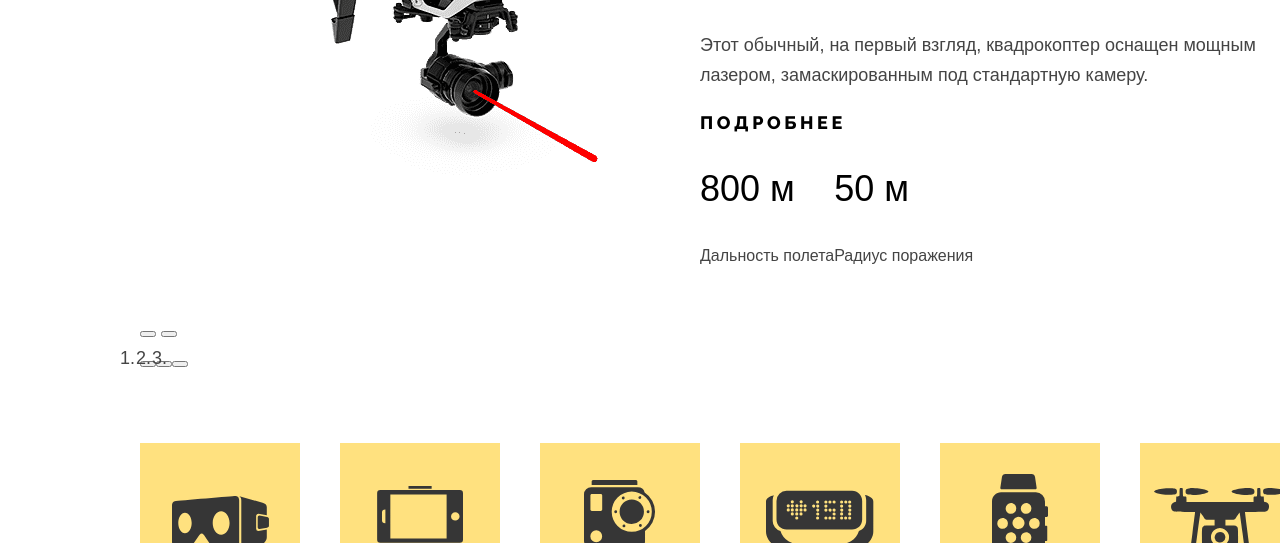
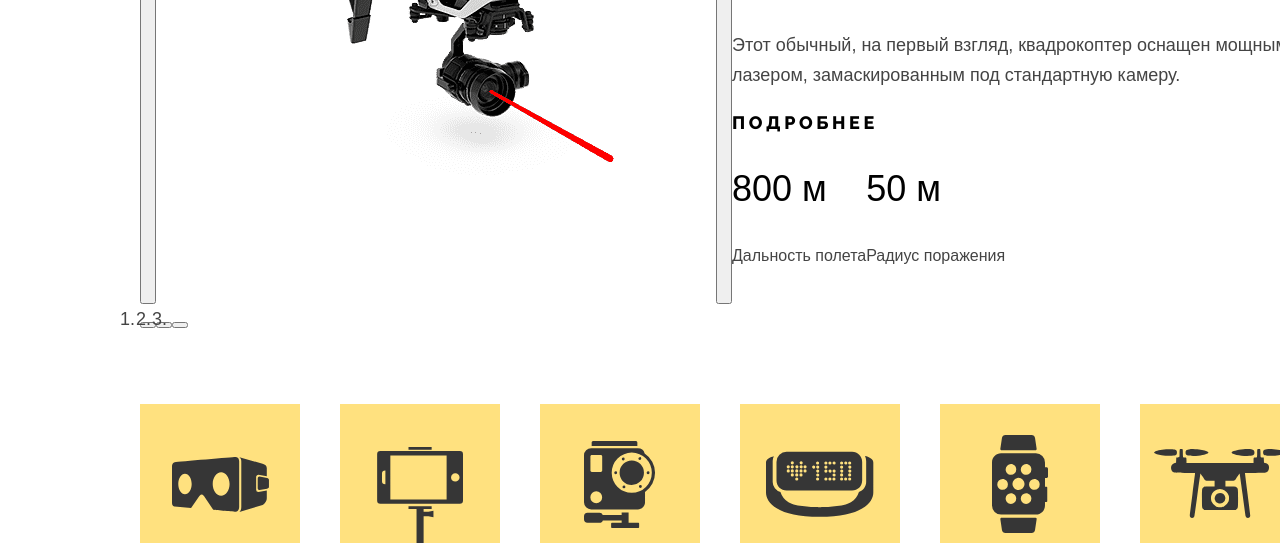
Before and after one commit to KseniyaKovalenko/Device, a plain HTML site: page index.html in a window 1280 px wide. Shown: the part 602-1145 px from the top of the page. Drawn offline with Linux system fonts and the light colour scheme.

Commit message:
make slider-image-wrapper flex

```diff
--- a/styles/style.css
+++ b/styles/style.css
@@ -159,6 +159,18 @@ body {
 
 .slider-container {
     display: flex;
+}
+
+.slider-image-wrapper {
+    display: flex;
+}
+
+.slider-prev {
+    order: -1;
+}
+
+.slider-next {
+    order: 2;
 }
 
 .slide-number {
```
